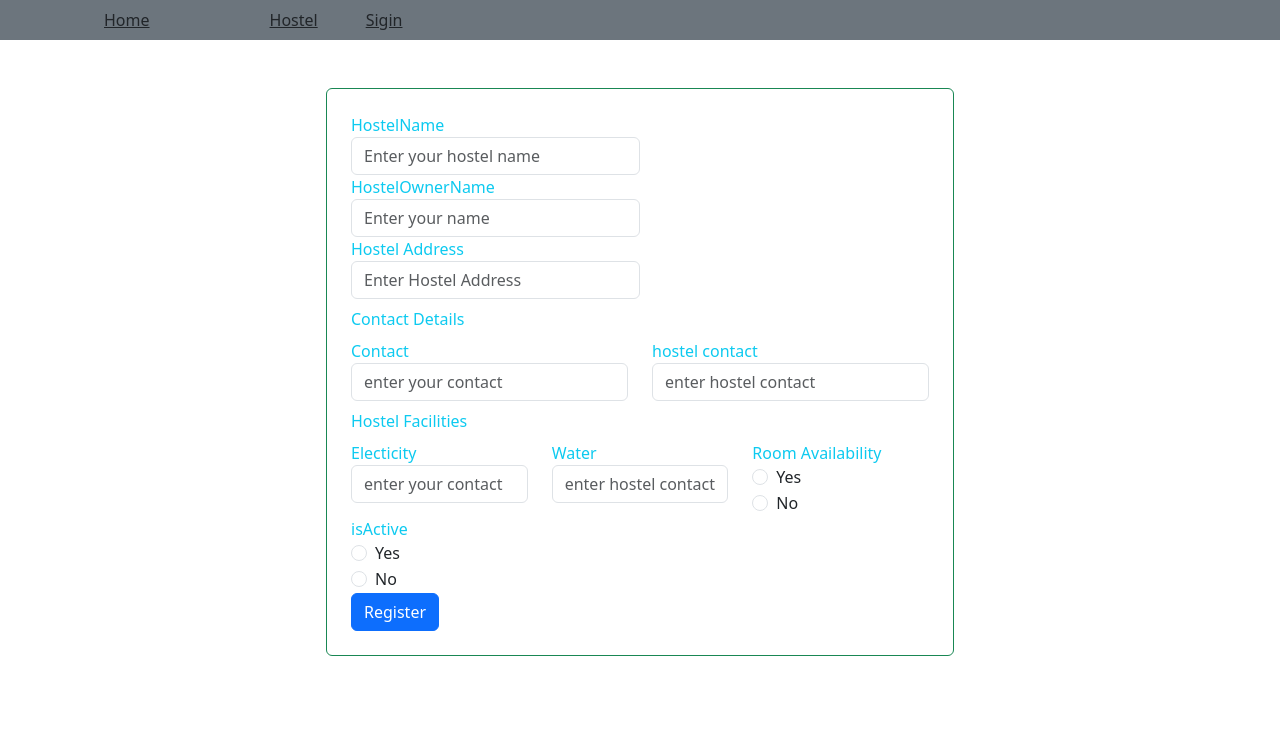
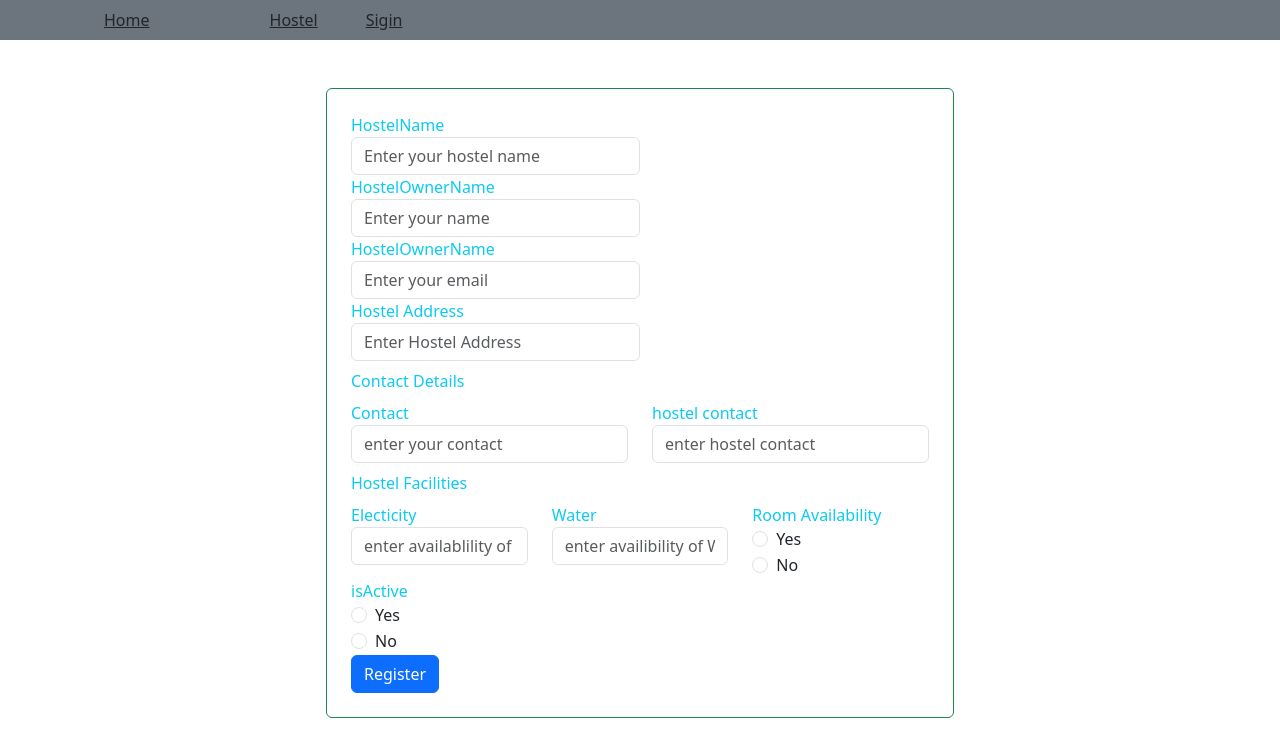
Before and after one commit to soumyakapu/hostel_frontend, a React (Create React App) app: page /register in a window 1280 px wide. Shown: the top 756 px of the page. Built offline with nearby package versions, Linux system fonts and the light colour scheme.

Commit message:
modified

```diff
--- a/src/components/Hostel.js
+++ b/src/components/Hostel.js
@@ -2,10 +2,9 @@ import { useEffect, useState } from "react"
 import { FETCH_ALL_HOSTELS } from "../utils/Api"
 import 'bootstrap/dist/css/bootstrap.min.css'
 import '../index.css'
-import { useNavigate } from "react-router-dom"
 const Hostel = ()=>{
     const [hostels,setHostels] = useState([])
-    const navigate = useNavigate();
+
     useEffect(() => {
         fetch(FETCH_ALL_HOSTELS)
           .then(response => response.json())
@@ -16,17 +15,15 @@ const Hostel = ()=>{
         <div className="">
          <h2>Hostels</h2>
          <hr/>
-           <div className="container"
-            // onClick={()=>{
-            // navigate("/edit") }}
-           >
+           <div className="container">
+
                 {hostels.map(hostel => (
                     <div className="grid text-center style=--bs-columns: 3  listitems">
-                    {/* sbg-light */}
                 <ul key={hostel.id}>
                     <div className="g-col-2 ">
                     <label>HostelName :</label>{hostel.hostelName}</div>
                     <div className="g-col-4"><label>HostelOwnerName :</label>{hostel.hostelOwnerName}</div>
+                    <div className="g-col-4"><label>Owner Email :</label>{hostel.email}</div>
                     <div className="g-col-4"><label>HostelAddress :</label>{hostel.hostelAddress}</div>
                     <div className="g-col-4"> <label>HostelContact :</label>{hostel.hostelContact.hostelContact}</div>
                     <div className="g-col-4"><label>HostelOwnerContact :</label>{hostel.hostelContact.hostelOwnerContact}</div>
@@ -36,6 +33,7 @@ const Hostel = ()=>{
                 </ul>
                 </div>
                 ))}
+
             </div>
         </div>
     )
--- a/src/hostel/hostelRegister.js
+++ b/src/hostel/hostelRegister.js
@@ -7,6 +7,7 @@ const HostelRegister = () =>{
         hostelName :'',
         hostelOwnerName :'',
         hostelAddress : '',
+        email:'',
         hostelContact :{
             hostelContact : '',
             hostelOwnerContact : ''
@@ -121,14 +122,29 @@ const HostelRegister = () =>{
             },
             body : JSON.stringify(hostels)
         })
+
        const jsondata = await response.json()
-       console.log(jsondata)
+      console.log(jsondata)
+      if(jsondata.status !== 'CREATED'){
+        alert(jsondata.message)
+        // navigate('/register')
+      }
+      else{
+        navigate('/signin')
+      }
+
+
+
     }
     const submitHandler = (e) =>{
         e.preventDefault()
         createHostel()
-        setHostels(hosteDetails)
-        navigate('/'+hostels.hostelOwnerName)
+        // if(hosteDetails.hostelName.length>0
+        //     && hosteDetails.hostelOwnerName.length>0 && hosteDetails.hostelAddress.length>0
+        //     && hosteDetails.hostelContact.hostelContact.length >0  && hosteDetails.hostelContact.hostelOwnerContact.length > 0){
+        //         console.log("Something getting")
+
+        // }
     }
     return(
 
@@ -141,6 +157,7 @@ const HostelRegister = () =>{
                     <input type="text" className="form-control w-50 "
                     placeholder="Enter your hostel name"
                     name="hostelName"
+                    required
                     value={hostels.hostelName}
                     onChange={onChangeHandler}/>
                 </div>
@@ -150,7 +167,17 @@ const HostelRegister = () =>{
                     <input type="text" className="form-control w-50"
                     placeholder="Enter your name"
                     name="hostelOwnerName"
+                    required
                     value={hostels.hostelOwnerName}
+                    onChange={onChangeHandler}/>
+                </div>
+                <div className="form-group  ">
+                    <label className='text-info'>HostelOwnerName</label>
+                    <input type="email" className="form-control w-50"
+                    placeholder="Enter your email"
+                    name="email"
+                    required
+                    value={hostels.email}
                     onChange={onChangeHandler}/>
                 </div>
 
@@ -159,6 +186,7 @@ const HostelRegister = () =>{
                     <input type="text" className="form-control w-50"
                     placeholder="Enter Hostel Address"
                     name="hostelAddress"
+                    required
                     value={hostels.hostelAddress}
                     onChange={onChangeHandler}/>
                 </div>
@@ -167,9 +195,10 @@ const HostelRegister = () =>{
                     <label className="form-label pt-2 text-info">Contact Details</label>
                     <div className="col">
                         <label className="text-info"> Contact</label>
-                        <input type="text" className="form-control"
+                        <input type="number" className="form-control"
                         placeholder="enter your contact"
                         name="hostelContact"
+                        required
                         value={hostels.hostelContact.hostelContact}
                         onChange={onChangeHandler}
                         />
@@ -178,9 +207,10 @@ const HostelRegister = () =>{
 
                     <div className="col">
                         <label className="text-info">hostel contact</label>
-                        <input type="text" className="form-control"
+                        <input type="number" className="form-control"
                         placeholder="enter hostel contact"
                         name="hostelOwnerContact"
+                        required
                         value={hostels.hostelContact.hostelOwnerContact}
                         onChange={onChangeHandler}/>
                     </div>
@@ -191,8 +221,9 @@ const HostelRegister = () =>{
                     <div className="col">
                         <label className="text-info"> Electicity</label>
                         <input type="text" className="form-control"
-                        placeholder="enter your contact"
+                        placeholder="enter availablility of Electricity"
                         name="electricity"
+
                         value={hostels.facilities.electricity}
                         onChange={onChangeHandler}
                         />
@@ -202,8 +233,9 @@ const HostelRegister = () =>{
                     <div className="col">
                         <label className="text-info">Water</label>
                         <input type="text" className="form-control"
-                        placeholder="enter hostel contact"
+                        placeholder="enter availibility of Water"
                         name="water"
+
                         value={hostels.facilities.water}
                         onChange={onChangeHandler}/>
                     </div>
```
